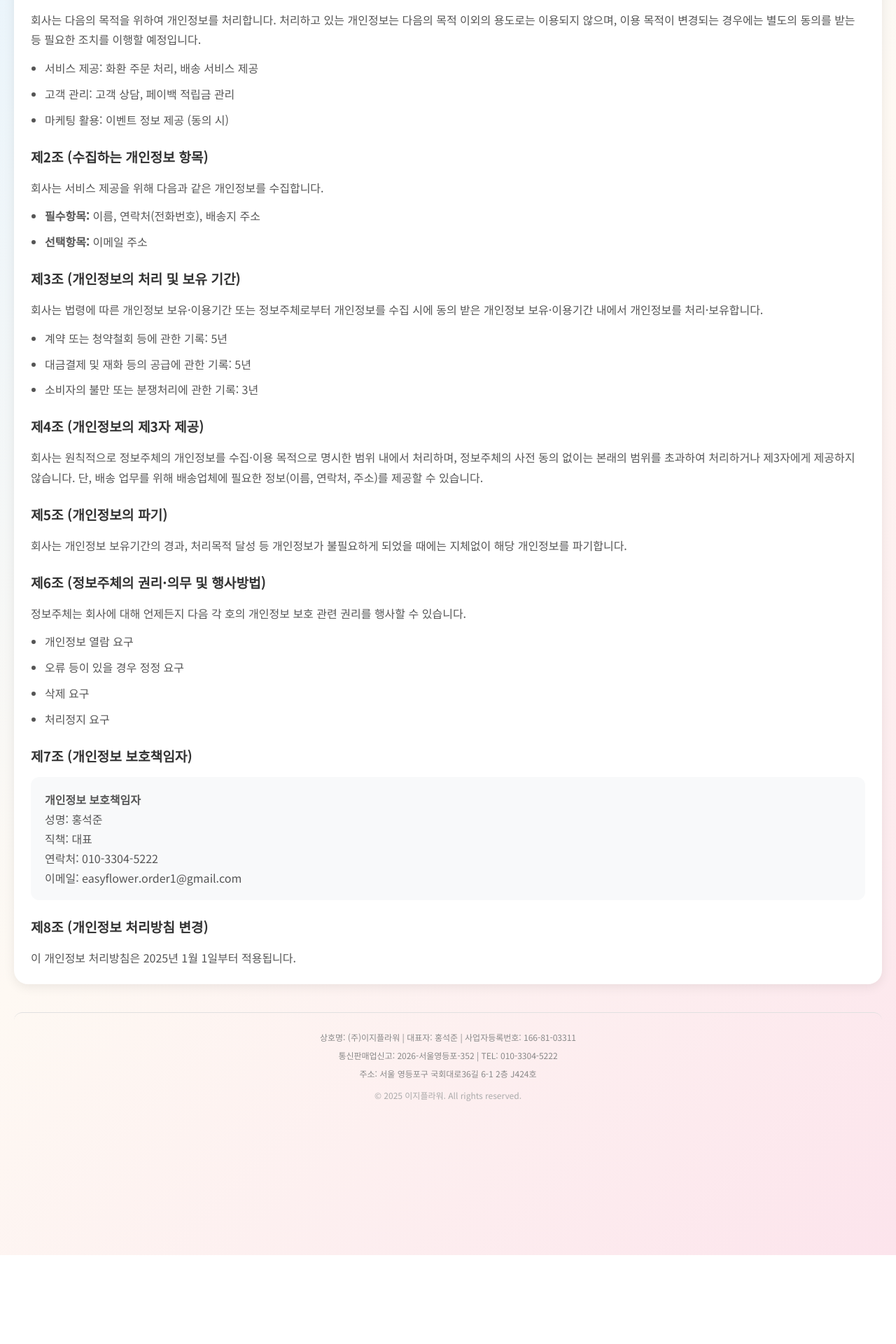
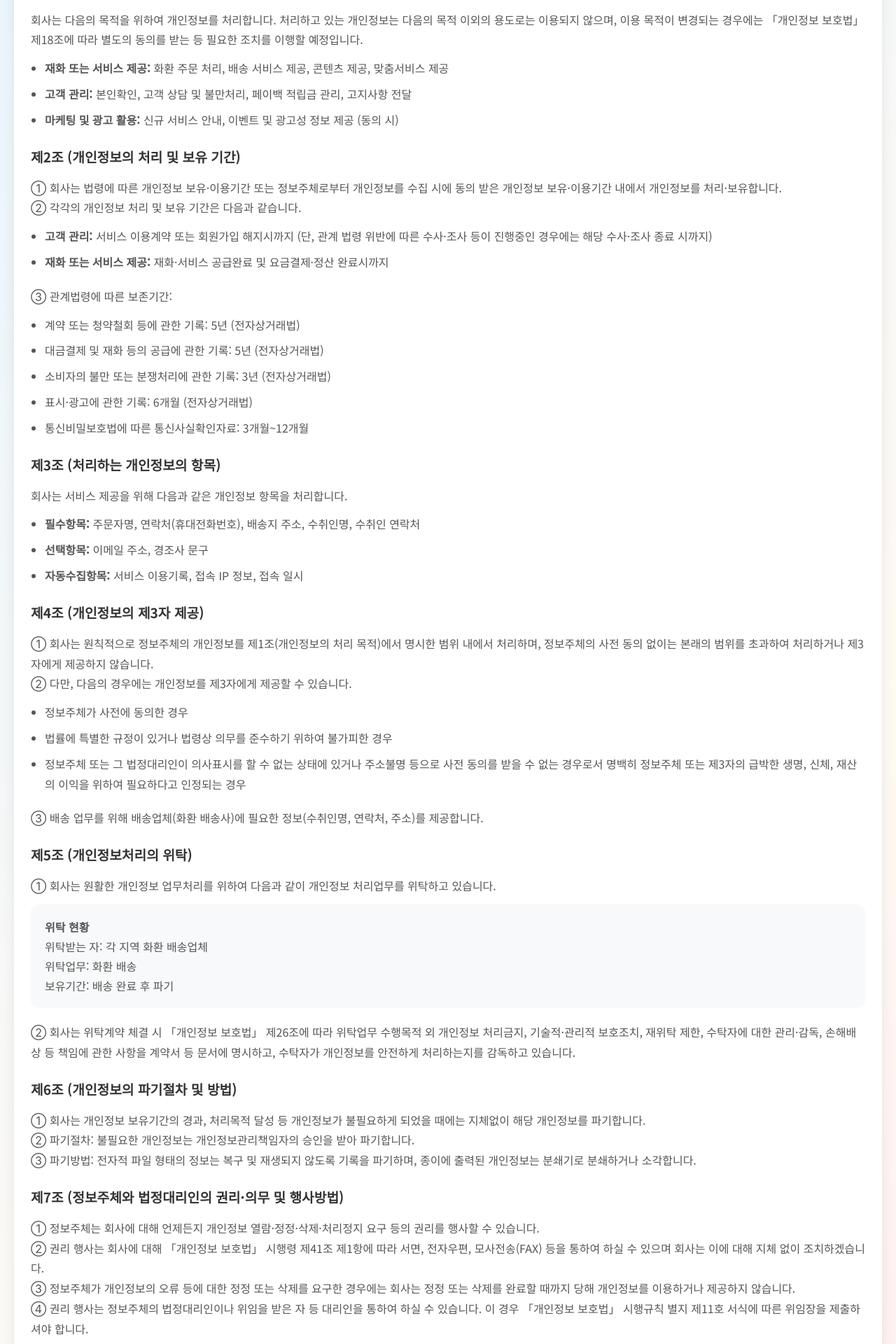
Before and after one commit to ysyang95/easyflower-site, a Next.js app: page /privacy in a window 1280 px wide. Shown: the part 220-2140 px from the top of the page at 70% size. Before the commit the page ends 2013 px from the top, so only its background shows below. Built offline with nearby package versions, Linux system fonts and the light colour scheme.

Commit message:
Update privacy policy with full legal requirements (2025.4. guidelines)

```diff
--- a/app/privacy/page.tsx
+++ b/app/privacy/page.tsx
@@ -17,66 +17,151 @@ export default function PrivacyPage() {
 
                 <h2 className="policy-section-title">제1조 (개인정보의 처리 목적)</h2>
                 <p className="policy-text">
-                    회사는 다음의 목적을 위하여 개인정보를 처리합니다. 처리하고 있는 개인정보는 다음의 목적 이외의 용도로는 이용되지 않으며, 이용 목적이 변경되는 경우에는 별도의 동의를 받는 등 필요한 조치를 이행할 예정입니다.
+                    회사는 다음의 목적을 위하여 개인정보를 처리합니다. 처리하고 있는 개인정보는 다음의 목적 이외의 용도로는 이용되지 않으며, 이용 목적이 변경되는 경우에는 「개인정보 보호법」 제18조에 따라 별도의 동의를 받는 등 필요한 조치를 이행할 예정입니다.
                 </p>
                 <ul className="policy-list">
-                    <li>서비스 제공: 화환 주문 처리, 배송 서비스 제공</li>
-                    <li>고객 관리: 고객 상담, 페이백 적립금 관리</li>
-                    <li>마케팅 활용: 이벤트 정보 제공 (동의 시)</li>
+                    <li><strong>재화 또는 서비스 제공:</strong> 화환 주문 처리, 배송 서비스 제공, 콘텐츠 제공, 맞춤서비스 제공</li>
+                    <li><strong>고객 관리:</strong> 본인확인, 고객 상담 및 불만처리, 페이백 적립금 관리, 고지사항 전달</li>
+                    <li><strong>마케팅 및 광고 활용:</strong> 신규 서비스 안내, 이벤트 및 광고성 정보 제공 (동의 시)</li>
                 </ul>
 
-                <h2 className="policy-section-title">제2조 (수집하는 개인정보 항목)</h2>
+                <h2 className="policy-section-title">제2조 (개인정보의 처리 및 보유 기간)</h2>
                 <p className="policy-text">
-                    회사는 서비스 제공을 위해 다음과 같은 개인정보를 수집합니다.
+                    ① 회사는 법령에 따른 개인정보 보유·이용기간 또는 정보주체로부터 개인정보를 수집 시에 동의 받은 개인정보 보유·이용기간 내에서 개인정보를 처리·보유합니다.
+                </p>
+                <p className="policy-text">
+                    ② 각각의 개인정보 처리 및 보유 기간은 다음과 같습니다.
                 </p>
                 <ul className="policy-list">
-                    <li><strong>필수항목:</strong> 이름, 연락처(전화번호), 배송지 주소</li>
-                    <li><strong>선택항목:</strong> 이메일 주소</li>
+                    <li><strong>고객 관리:</strong> 서비스 이용계약 또는 회원가입 해지시까지 (단, 관계 법령 위반에 따른 수사·조사 등이 진행중인 경우에는 해당 수사·조사 종료 시까지)</li>
+                    <li><strong>재화 또는 서비스 제공:</strong> 재화·서비스 공급완료 및 요금결제·정산 완료시까지</li>
+                </ul>
+                <p className="policy-text">
+                    ③ 관계법령에 따른 보존기간:
+                </p>
+                <ul className="policy-list">
+                    <li>계약 또는 청약철회 등에 관한 기록: 5년 (전자상거래법)</li>
+                    <li>대금결제 및 재화 등의 공급에 관한 기록: 5년 (전자상거래법)</li>
+                    <li>소비자의 불만 또는 분쟁처리에 관한 기록: 3년 (전자상거래법)</li>
+                    <li>표시·광고에 관한 기록: 6개월 (전자상거래법)</li>
+                    <li>통신비밀보호법에 따른 통신사실확인자료: 3개월~12개월</li>
                 </ul>
 
-                <h2 className="policy-section-title">제3조 (개인정보의 처리 및 보유 기간)</h2>
+                <h2 className="policy-section-title">제3조 (처리하는 개인정보의 항목)</h2>
                 <p className="policy-text">
-                    회사는 법령에 따른 개인정보 보유·이용기간 또는 정보주체로부터 개인정보를 수집 시에 동의 받은 개인정보 보유·이용기간 내에서 개인정보를 처리·보유합니다.
+                    회사는 서비스 제공을 위해 다음과 같은 개인정보 항목을 처리합니다.
                 </p>
                 <ul className="policy-list">
-                    <li>계약 또는 청약철회 등에 관한 기록: 5년</li>
-                    <li>대금결제 및 재화 등의 공급에 관한 기록: 5년</li>
-                    <li>소비자의 불만 또는 분쟁처리에 관한 기록: 3년</li>
+                    <li><strong>필수항목:</strong> 주문자명, 연락처(휴대전화번호), 배송지 주소, 수취인명, 수취인 연락처</li>
+                    <li><strong>선택항목:</strong> 이메일 주소, 경조사 문구</li>
+                    <li><strong>자동수집항목:</strong> 서비스 이용기록, 접속 IP 정보, 접속 일시</li>
                 </ul>
 
                 <h2 className="policy-section-title">제4조 (개인정보의 제3자 제공)</h2>
                 <p className="policy-text">
-                    회사는 원칙적으로 정보주체의 개인정보를 수집·이용 목적으로 명시한 범위 내에서 처리하며, 정보주체의 사전 동의 없이는 본래의 범위를 초과하여 처리하거나 제3자에게 제공하지 않습니다. 단, 배송 업무를 위해 배송업체에 필요한 정보(이름, 연락처, 주소)를 제공할 수 있습니다.
+                    ① 회사는 원칙적으로 정보주체의 개인정보를 제1조(개인정보의 처리 목적)에서 명시한 범위 내에서 처리하며, 정보주체의 사전 동의 없이는 본래의 범위를 초과하여 처리하거나 제3자에게 제공하지 않습니다.
+                </p>
+                <p className="policy-text">
+                    ② 다만, 다음의 경우에는 개인정보를 제3자에게 제공할 수 있습니다.
+                </p>
+                <ul className="policy-list">
+                    <li>정보주체가 사전에 동의한 경우</li>
+                    <li>법률에 특별한 규정이 있거나 법령상 의무를 준수하기 위하여 불가피한 경우</li>
+                    <li>정보주체 또는 그 법정대리인이 의사표시를 할 수 없는 상태에 있거나 주소불명 등으로 사전 동의를 받을 수 없는 경우로서 명백히 정보주체 또는 제3자의 급박한 생명, 신체, 재산의 이익을 위하여 필요하다고 인정되는 경우</li>
+                </ul>
+                <p className="policy-text">
+                    ③ 배송 업무를 위해 배송업체(화환 배송사)에 필요한 정보(수취인명, 연락처, 주소)를 제공합니다.
                 </p>
 
-                <h2 className="policy-section-title">제5조 (개인정보의 파기)</h2>
+                <h2 className="policy-section-title">제5조 (개인정보처리의 위탁)</h2>
                 <p className="policy-text">
-                    회사는 개인정보 보유기간의 경과, 처리목적 달성 등 개인정보가 불필요하게 되었을 때에는 지체없이 해당 개인정보를 파기합니다.
+                    ① 회사는 원활한 개인정보 업무처리를 위하여 다음과 같이 개인정보 처리업무를 위탁하고 있습니다.
+                </p>
+                <div className="privacy-contact-box">
+                    <p><strong>위탁 현황</strong></p>
+                    <p>위탁받는 자: 각 지역 화환 배송업체</p>
+                    <p>위탁업무: 화환 배송</p>
+                    <p>보유기간: 배송 완료 후 파기</p>
+                </div>
+                <p className="policy-text">
+                    ② 회사는 위탁계약 체결 시 「개인정보 보호법」 제26조에 따라 위탁업무 수행목적 외 개인정보 처리금지, 기술적·관리적 보호조치, 재위탁 제한, 수탁자에 대한 관리·감독, 손해배상 등 책임에 관한 사항을 계약서 등 문서에 명시하고, 수탁자가 개인정보를 안전하게 처리하는지를 감독하고 있습니다.
                 </p>
 
-                <h2 className="policy-section-title">제6조 (정보주체의 권리·의무 및 행사방법)</h2>
+                <h2 className="policy-section-title">제6조 (개인정보의 파기절차 및 방법)</h2>
                 <p className="policy-text">
-                    정보주체는 회사에 대해 언제든지 다음 각 호의 개인정보 보호 관련 권리를 행사할 수 있습니다.
+                    ① 회사는 개인정보 보유기간의 경과, 처리목적 달성 등 개인정보가 불필요하게 되었을 때에는 지체없이 해당 개인정보를 파기합니다.
+                </p>
+                <p className="policy-text">
+                    ② 파기절차: 불필요한 개인정보는 개인정보관리책임자의 승인을 받아 파기합니다.
+                </p>
+                <p className="policy-text">
+                    ③ 파기방법: 전자적 파일 형태의 정보는 복구 및 재생되지 않도록 기록을 파기하며, 종이에 출력된 개인정보는 분쇄기로 분쇄하거나 소각합니다.
+                </p>
+
+                <h2 className="policy-section-title">제7조 (정보주체와 법정대리인의 권리·의무 및 행사방법)</h2>
+                <p className="policy-text">
+                    ① 정보주체는 회사에 대해 언제든지 개인정보 열람·정정·삭제·처리정지 요구 등의 권리를 행사할 수 있습니다.
+                </p>
+                <p className="policy-text">
+                    ② 권리 행사는 회사에 대해 「개인정보 보호법」 시행령 제41조 제1항에 따라 서면, 전자우편, 모사전송(FAX) 등을 통하여 하실 수 있으며 회사는 이에 대해 지체 없이 조치하겠습니다.
+                </p>
+                <p className="policy-text">
+                    ③ 정보주체가 개인정보의 오류 등에 대한 정정 또는 삭제를 요구한 경우에는 회사는 정정 또는 삭제를 완료할 때까지 당해 개인정보를 이용하거나 제공하지 않습니다.
+                </p>
+                <p className="policy-text">
+                    ④ 권리 행사는 정보주체의 법정대리인이나 위임을 받은 자 등 대리인을 통하여 하실 수 있습니다. 이 경우 「개인정보 보호법」 시행규칙 별지 제11호 서식에 따른 위임장을 제출하셔야 합니다.
+                </p>
+
+                <h2 className="policy-section-title">제8조 (개인정보의 안전성 확보조치)</h2>
+                <p className="policy-text">
+                    회사는 개인정보의 안전성 확보를 위해 다음과 같은 조치를 취하고 있습니다.
                 </p>
                 <ul className="policy-list">
-                    <li>개인정보 열람 요구</li>
-                    <li>오류 등이 있을 경우 정정 요구</li>
-                    <li>삭제 요구</li>
-                    <li>처리정지 요구</li>
+                    <li><strong>관리적 조치:</strong> 내부관리계획 수립·시행, 개인정보 취급 직원의 최소화 및 교육</li>
+                    <li><strong>기술적 조치:</strong> 개인정보처리시스템 등의 접근권한 관리, 접근통제시스템 설치, 보안프로그램 설치</li>
+                    <li><strong>물리적 조치:</strong> 전산실, 자료보관실 등의 접근통제</li>
                 </ul>
 
-                <h2 className="policy-section-title">제7조 (개인정보 보호책임자)</h2>
+                <h2 className="policy-section-title">제9조 (개인정보 자동 수집 장치의 설치·운영 및 거부)</h2>
+                <p className="policy-text">
+                    회사는 이용자에게 개별적인 맞춤서비스를 제공하기 위해 이용정보를 저장하고 수시로 불러오는 '쿠키(cookie)'를 사용합니다. 이용자는 웹브라우저 설정을 통해 쿠키 저장을 거부할 수 있으나, 이 경우 맞춤 서비스 이용에 어려움이 있을 수 있습니다.
+                </p>
+
+                <h2 className="policy-section-title">제10조 (개인정보 보호책임자)</h2>
+                <p className="policy-text">
+                    회사는 개인정보 처리에 관한 업무를 총괄해서 책임지고, 개인정보 처리와 관련한 정보주체의 불만처리 및 피해구제 등을 위하여 아래와 같이 개인정보 보호책임자를 지정하고 있습니다.
+                </p>
                 <div className="privacy-contact-box">
                     <p><strong>개인정보 보호책임자</strong></p>
                     <p>성명: 홍석준</p>
-                    <p>직책: 대표</p>
+                    <p>직책: 대표이사</p>
                     <p>연락처: 010-3304-5222</p>
                     <p>이메일: easyflower.order1@gmail.com</p>
                 </div>
+                <p className="policy-text">
+                    정보주체께서는 회사의 서비스를 이용하시면서 발생한 모든 개인정보 보호 관련 문의, 불만처리, 피해구제 등에 관한 사항을 개인정보 보호책임자에게 문의하실 수 있습니다. 회사는 정보주체의 문의에 대해 지체 없이 답변 및 처리해드릴 것입니다.
+                </p>
 
-                <h2 className="policy-section-title">제8조 (개인정보 처리방침 변경)</h2>
+                <h2 className="policy-section-title">제11조 (권익침해 구제방법)</h2>
                 <p className="policy-text">
-                    이 개인정보 처리방침은 2025년 1월 1일부터 적용됩니다.
+                    정보주체는 개인정보침해로 인한 구제를 받기 위하여 개인정보분쟁조정위원회, 한국인터넷진흥원 개인정보침해신고센터 등에 분쟁해결이나 상담 등을 신청할 수 있습니다.
+                </p>
+                <ul className="policy-list">
+                    <li>개인정보분쟁조정위원회: (국번없이) 1833-6972 (www.kopico.go.kr)</li>
+                    <li>개인정보침해신고센터: (국번없이) 118 (privacy.kisa.or.kr)</li>
+                    <li>대검찰청: (국번없이) 1301 (www.spo.go.kr)</li>
+                    <li>경찰청: (국번없이) 182 (ecrm.cyber.go.kr)</li>
+                </ul>
+
+                <h2 className="policy-section-title">제12조 (개인정보 처리방침 변경)</h2>
+                <p className="policy-text">
+                    ① 이 개인정보처리방침은 2025년 2월 5일부터 적용됩니다.
+                </p>
+                <p className="policy-text">
+                    ② 이전의 개인정보 처리방침은 아래에서 확인하실 수 있습니다.
+                </p>
+                <p className="policy-text">
+                    - 2025년 1월 1일 ~ 2025년 2월 4일 적용 (이전 버전 없음)
                 </p>
             </div>
 
```
